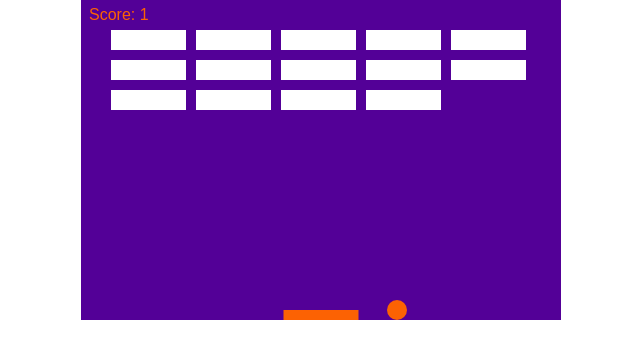
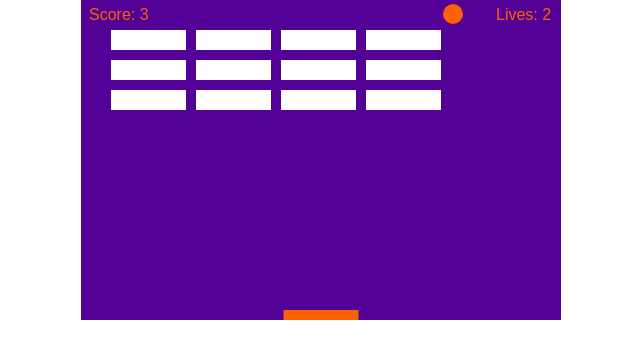
Before and after one commit to alexandershearer/2dBreakout, a plain HTML site: page index.html in a window 1280 px wide. Shown: the whole page, without its empty margins (319-959 px from the left). Drawn offline with Linux system fonts and the light colour scheme.

Commit message:
Finished all chappters

```diff
--- a/index.html
+++ b/index.html
@@ -34,6 +34,7 @@
     var brickOffsetTop = 30;
     var brickOffsetLeft = 30;
     var score = 0;
+    var lives = 3;
 
     var bricks = [];
     for(var c=0; c<brickColumnCount; c++) {
@@ -84,7 +85,6 @@
                         if(score == brickRowCount*brickColumnCount) {
                         alert("YOU WIN, CONGRATULATIONS!");
                         document.location.reload();
-                        clearInterval(interval); // Needed for Chrome to end game
                         }
                     }
                 }
@@ -96,6 +96,12 @@
         ctx.font = "16px Arial";
         ctx.fillStyle = "#fc6203";
         ctx.fillText("Score: "+score, 8, 20);
+    }
+
+    function drawLives() {
+        ctx.font = "16px Arial";
+        ctx.fillStyle = "#fc6203";
+        ctx.fillText("Lives: "+lives, canvas.width-65, 20);
     }
 
 
@@ -136,6 +142,7 @@
         ctx.clearRect(0, 0, canvas.width, canvas.height);
         drawPaddle();
         drawScore();
+        drawLives();
         collisionDetection();
         drawBall();
         drawBricks();
@@ -150,9 +157,18 @@
                 dy = -dy;
             }
             else {
-                alert("GAME OVER");
-                document.location.reload();
-                clearInterval(interval); // Needed for Chrome to end game
+                lives--;
+                if(!lives) {
+                    alert("GAME OVER");
+                    document.location.reload();
+                }
+                else {
+                    x = canvas.width/2;
+                    y = canvas.height-30;
+                    dx = 3;
+                    dy = -3;
+                    paddleX = (canvas.width-paddleWidth)/2;
+                }
             }
         }
 
@@ -165,10 +181,11 @@
 
         x += dx;
         y += dy;
+
+        requestAnimationFrame(draw);
     }
 
-    var interval = setInterval(draw, 10);
-
+    draw();
 
 </script>
 
```
